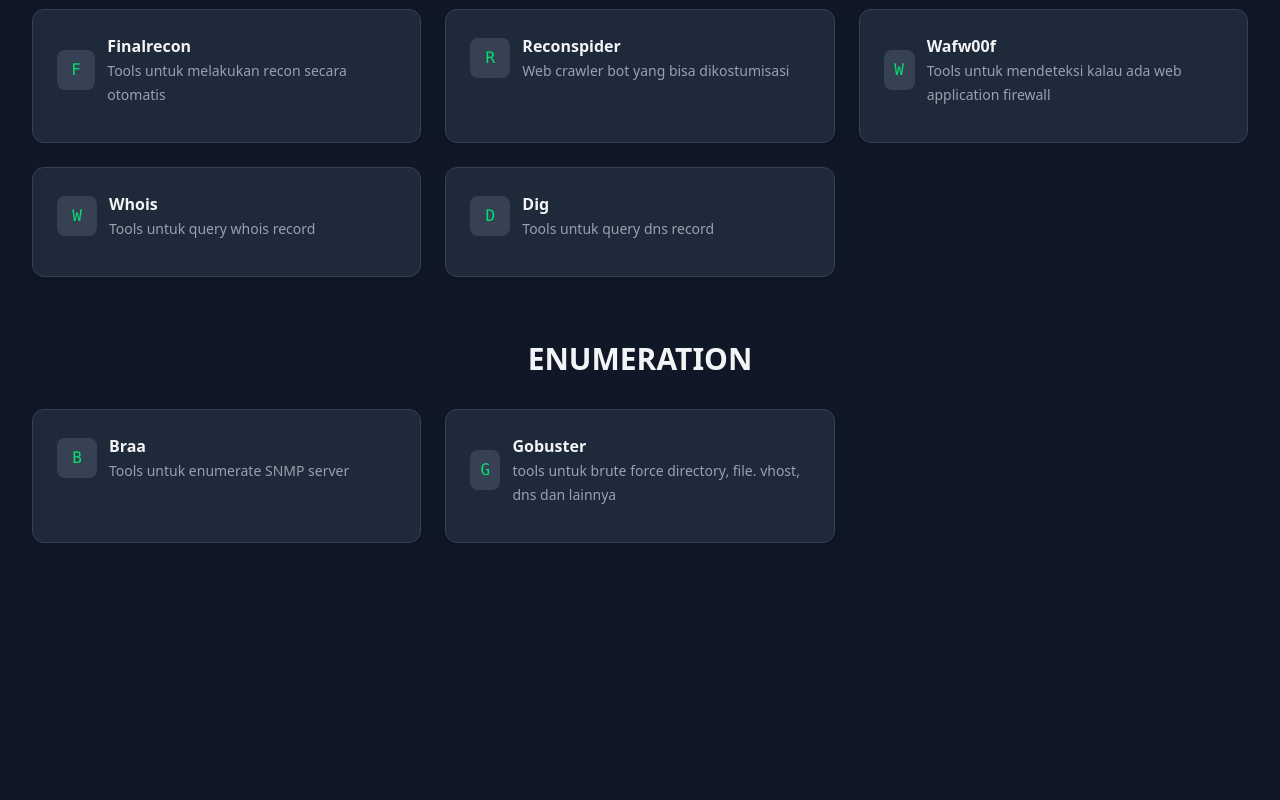
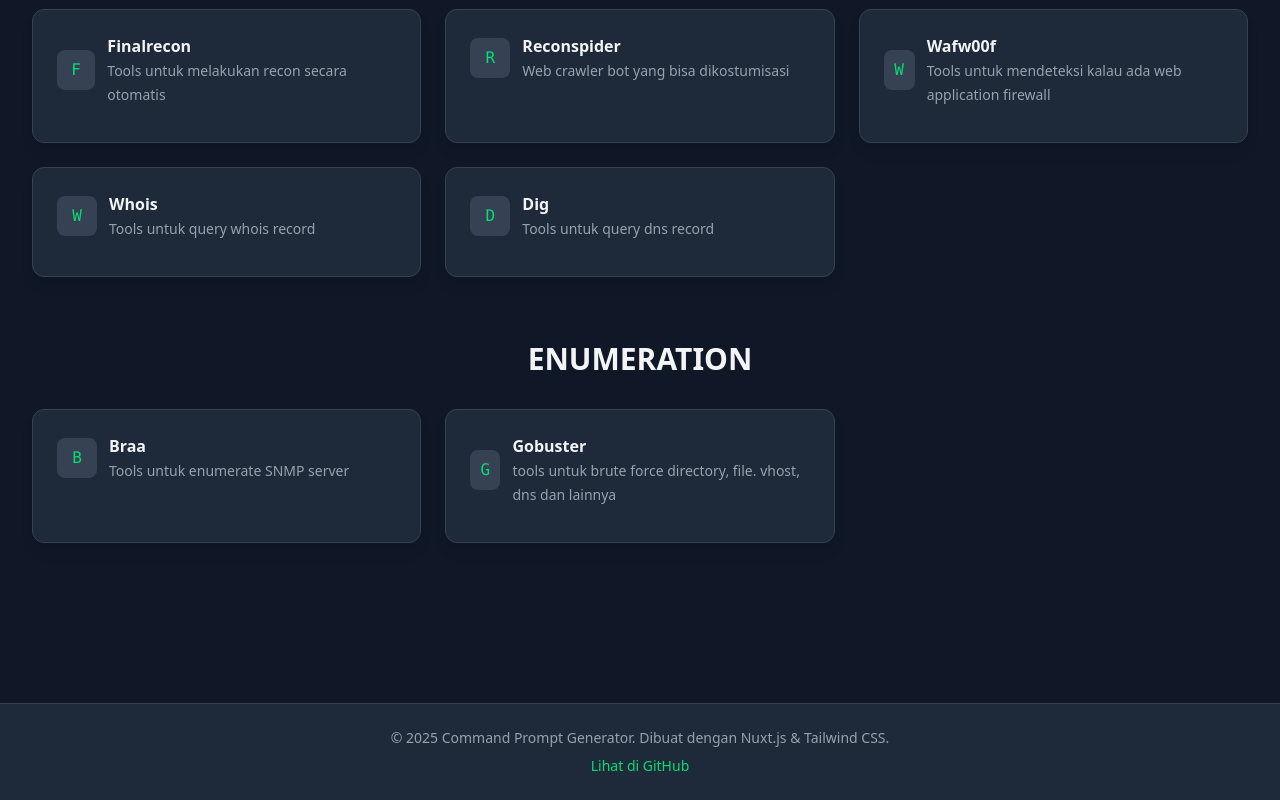
Before and after one commit to Wyze00/Prompt-Generator, a Nuxt app: page / in a window 1280 px wide. Shown: the part 1198-1998 px from the top of the page. Before the commit the page ends 1821 px from the top, so only its background shows below. Built offline with nearby package versions, Linux system fonts and the light colour scheme.

Commit message:
create footer

```diff
--- a/app/app.vue
+++ b/app/app.vue
@@ -3,5 +3,6 @@
     <NavBar />
     <NuxtRouteAnnouncer />
     <NuxtPage />
+    <Footer />
   </div>
 </template>
--- /dev/null
+++ b/app/components/Footer.vue
@@ -0,0 +1,12 @@
+<template>
+  <footer class="bg-gray-800 border-t border-gray-700 mt-20">
+    <div class="max-w-7xl mx-auto py-6 px-4 sm:px-6 lg:px-8 text-center text-gray-400 text-sm">
+      <p>&copy; {{ new Date().getFullYear() }} Command Prompt Generator. Dibuat dengan Nuxt.js & Tailwind CSS.</p>
+      <p class="mt-2">
+        <a href="https://github.com/Wyze00/Prompt-Generator" target="_blank" rel="noopener noreferrer" class="text-green-400 hover:text-green-600">
+          Lihat di GitHub
+        </a>
+      </p>
+    </div>
+  </footer>
+</template>
```
